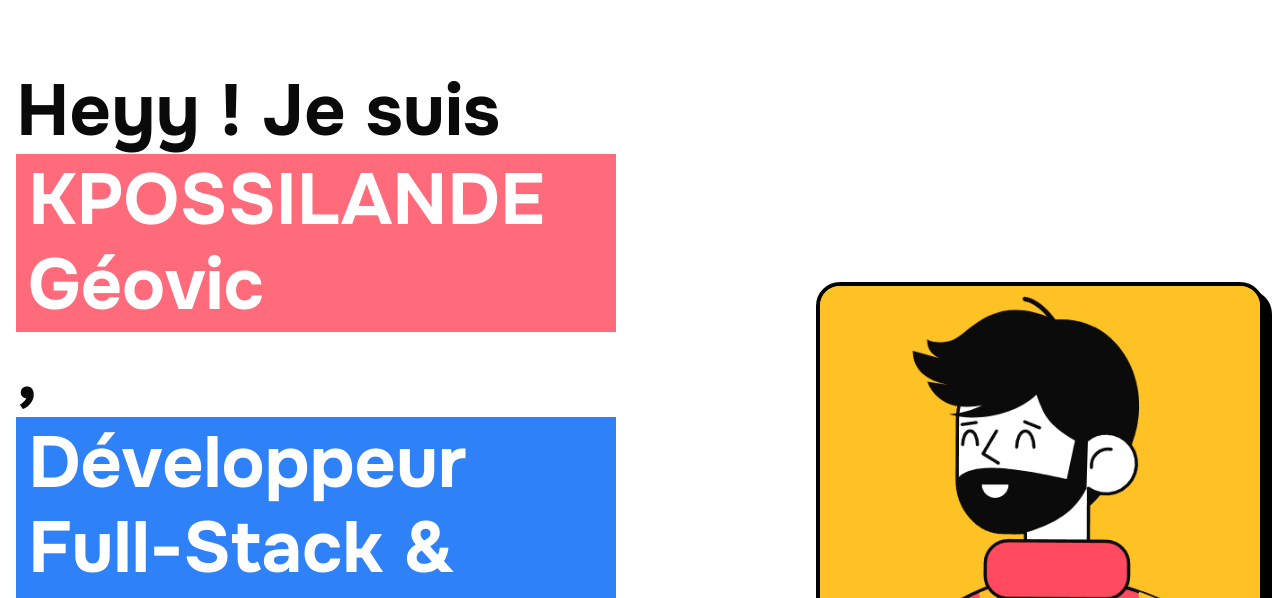
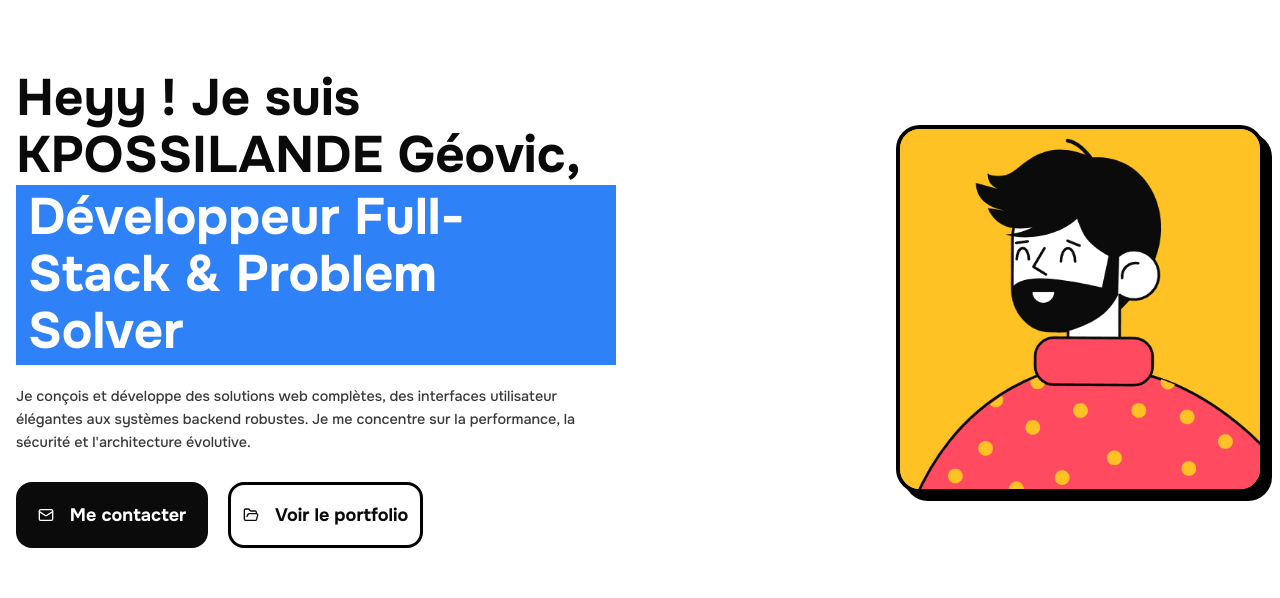
Before and after one commit to Geovic20/my_Portfolio, a Next.js app: page / in a window 1280 px wide. Shown: the part 155-753 px from the top of the page. Built offline with nearby package versions, Linux system fonts and the light colour scheme; no server answers.

Commit message:
Amélioration de la section héro

```diff
--- a/components/hero-section.tsx
+++ b/components/hero-section.tsx
@@ -10,23 +10,33 @@ export function HeroSection() {
   const { t } = useLanguage()
 
   return (
-    <section className="container mx-auto px-4 py-8 md:py-16 lg:py-24">
-      <div className="max-w-7xl mx-auto grid md:grid-cols-2 gap-8 md:gap-12 items-center">
-        <div className="space-y-4 md:space-y-6 order-2 md:order-1">
-          <h1 className="text-[32px] leading-10 sm:text-[42px] sm:leading-12.5 md:text-[56px] md:leading-16.25 lg:text-[72px] font-bold lg:leading-21.25">
-            {t("hero.greeting")}{" "}
-            <span className="bg-[#FF6B7A] text-white px-2 py-1 md:px-3 md:py-1 inline-block">{t("hero.name")}</span>,{" "}
-            <span className="bg-[#2F81F7] text-white px-2 py-1 md:px-3 md:py-1 inline-block">{t("hero.title")}</span>
+    /* Sized against the viewport height so the whole hero — heading, text and
+       both CTAs — stays above the fold on a laptop screen. 8rem is the navbar. */
+    <section className="container mx-auto px-4 py-6 md:min-h-[calc(100svh-8rem)] md:flex md:items-center">
+      <div className="w-full max-w-7xl mx-auto grid md:grid-cols-2 gap-6 lg:gap-12 items-center">
+        <div className="space-y-4 md:space-y-5 order-2 md:order-1">
+          <h1
+            className="font-bold"
+            style={{
+              fontSize: "clamp(1.9rem, min(4.6vw, 6.4vh), 3.4rem)",
+              lineHeight: 1.12,
+            }}
+          >
+            {t("hero.greeting")} {t("hero.name")},{" "}
+            <span className="bg-[#2F81F7] text-white px-2 py-1 md:px-3 inline-block">{t("hero.title")}</span>
           </h1>
 
-          <p className="text-[#393939] text-[15px] sm:text-[16px] md:text-[18px] font-medium leading-6.5 sm:leading-7 md:leading-7.5 max-w-xl">
+          <p
+            className="text-[#393939] font-medium max-w-xl"
+            style={{ fontSize: "clamp(0.9rem, 1.75vh, 1.125rem)", lineHeight: 1.6 }}
+          >
             {t("hero.description")}
           </p>
 
-          <div className="flex flex-col sm:flex-row gap-3 sm:gap-4 md:gap-7 pt-2 md:pt-4">
+          <div className="flex flex-col sm:flex-row gap-3 sm:gap-4 md:gap-5 pt-1 md:pt-2">
             <Button
               asChild
-              className="w-full sm:w-auto bg-[#0B0B0B] text-white hover:bg-black/90 rounded-lg py-4 px-6 sm:py-5 sm:px-8 md:py-5.5 md:px-15.5 text-base md:text-lg font-semibold h-auto min-h-12 sm:min-w-50 md:min-w-60"
+              className="w-full sm:w-auto bg-[#0B0B0B] text-white hover:bg-black/90 rounded-lg py-3 px-6 sm:py-4 sm:px-8 md:px-12 text-base md:text-lg font-semibold h-auto min-h-12 sm:min-w-48"
             >
               <Link href="/contact">
                 <Mail className="w-5 h-5 mr-2" />
@@ -36,7 +46,7 @@ export function HeroSection() {
             <Button
               asChild
               variant="outline"
-              className="w-full sm:w-auto bg-white border-[3px] border-black hover:bg-gray-50 rounded-lg py-4 px-6 sm:py-5 sm:px-8 md:py-5.5 md:px-15.5 text-base md:text-lg font-semibold h-auto min-h-12 sm:min-w-50 md:min-w-60"
+              className="w-full sm:w-auto bg-white border-[3px] border-black hover:bg-gray-50 rounded-lg py-3 px-6 sm:py-4 sm:px-8 md:px-12 text-base md:text-lg font-semibold h-auto min-h-12 sm:min-w-48"
             >
               <Link href="/portfolio">
                 <FolderOpen className="w-5 h-5 mr-2" />
@@ -47,7 +57,9 @@ export function HeroSection() {
         </div>
 
         <div className="flex justify-center md:justify-end order-1 md:order-2">
-          <div className="relative w-full max-w-70 sm:max-w-[320px] md:max-w-md aspect-square bg-[#FDB927] border-4 border-black rounded-2xl md:rounded-3xl overflow-hidden shadow-[6px_6px_0px_0px_rgba(0,0,0,1)] md:shadow-[8px_8px_0px_0px_rgba(0,0,0,1)]">
+          {/* Capped by viewport height too, so a short screen shrinks the
+              portrait instead of pushing the CTAs below the fold. */}
+          <div className="relative w-full aspect-square max-w-[min(100%,17rem,34svh)] sm:max-w-[min(100%,20rem,40svh)] md:max-w-[min(100%,28rem,46svh)] bg-[#FDB927] border-4 border-black rounded-2xl md:rounded-3xl overflow-hidden shadow-[6px_6px_0px_0px_rgba(0,0,0,1)] md:shadow-[8px_8px_0px_0px_rgba(0,0,0,1)]">
             <Image
               src="/images/design-mode/63407fbdc2d4ac5270385fd4_home-he.png"
               alt={t("alt.heroAvatar")}
```
